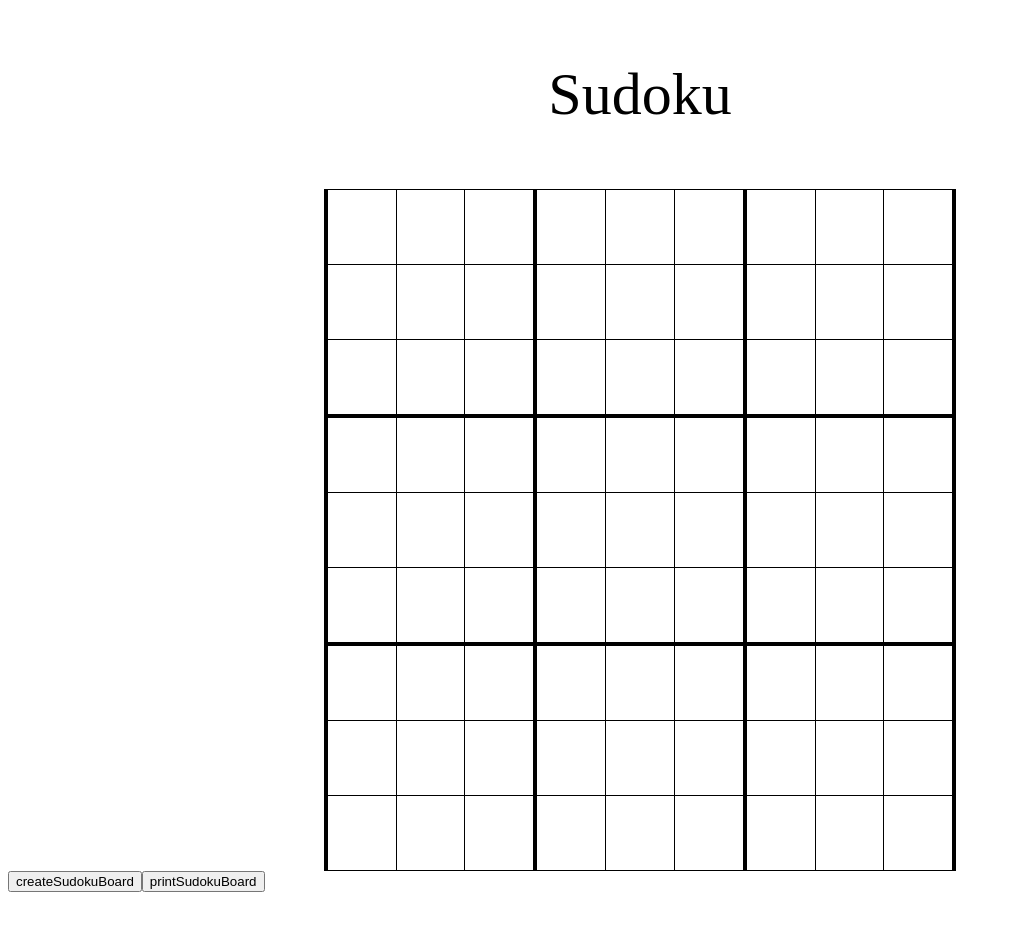
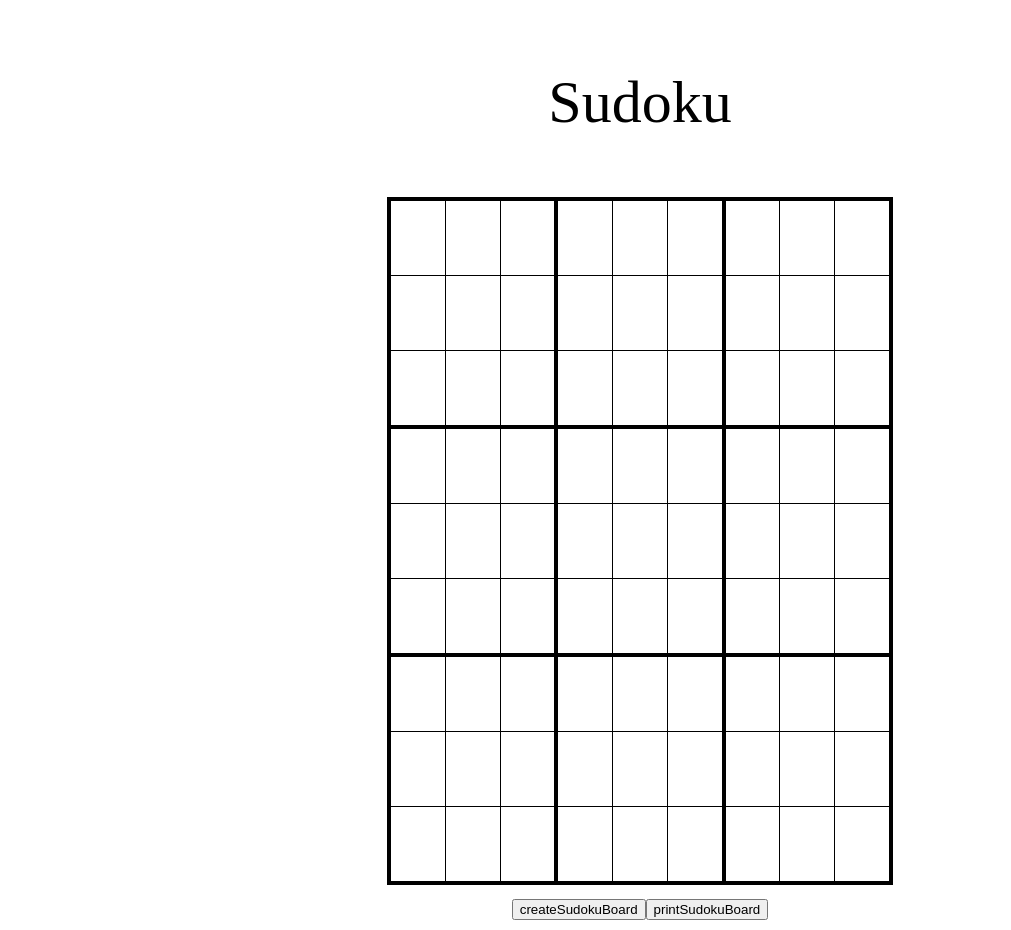
Before and after one commit to 10ku/Vue-Sudoku, a Vue app: page / in a window 1280 px wide. Shown: the whole page, without its empty margins (0-1011 px from the left). Before the commit the page ends 900 px from the top, so only its background shows below. Built offline with nearby package versions, Linux system fonts and the light colour scheme.

Commit message:
Solver now tries filling randomly from 1-9
Added some highlighting on cell selection

```diff
--- a/src/components/Sudoku.vue
+++ b/src/components/Sudoku.vue
@@ -1,9 +1,12 @@
 <template>
 <div id="sudoku">
-	<p class="title">Sudoku</p>
+	<div class="grid-container">
+		<div class="grid-item" @click="clearHighlight()"></div>
+		<div class="grid-item">
+			<p class="title" @click="clearHighlight()">Sudoku</p>
 			<table>
-		<tr v-for="(array, index) in grid" :key=array.id :class="(index === 2 || index === 5) ? 'boldGridHor' : null">
-			<td v-for="(value, index) in array" :key=value.id :class="(index === 2 || index === 5) ? 'boldGridVert' : null">{{value ? value : null}}</td>
+				<tr v-for="(array, yIndex) in grid" :key=array.id :class="(yIndex % 3 === 0) ? 'boldGridHor' : null">
+					<td v-for="(value, xIndex) in array" :key=value.id @click="highlightSelection($event)" :id="'x' + xIndex + 'y' + yIndex" :class="(xIndex % 3 === 0) ? 'boldGridVert' : null">{{value !== 0 ? value : null}}</td>
 				</tr>
 			</table>
 			<!-- <button @click="testHor3Button()">testHor3Button</button> -->
@@ -13,6 +16,9 @@
 			<button @click="printSudokuBoard()">printSudokuBoard</button>
 			<!-- <button @click="testCheckAllForValue()">testCheckAllForValue</button> -->
 			<!-- <button @click="testGetShuffledArray()">testGetShuffledArray</button> -->
+		</div>
+		<div class="grid-item" @click="clearHighlight()"></div>
+	</div>
 </div>
 </template>
 
@@ -57,7 +63,6 @@ export default class Sudoku extends Vue
 	grid: number[][] = [];
 	gridService = new GridService(this.grid)
 
-
 	created()
 	{
 		this.gridService.initBoard();
@@ -92,10 +97,57 @@ export default class Sudoku extends Vue
 		console.log(this.gridService.checkAllForValue(3, 0, 4));
 		// console.log(this.grid.flat().indexOf(0));
 	}
+
+	private highlightSelection(event: Event)
+	{
+		const selectedElement = event.target as Element;
+		let currElement: Element;
+		const selectedElementId = selectedElement.id;
+		const selectedX = selectedElementId.charAt(1);
+		const selectedY = selectedElementId.charAt(3);
+
+		this.clearHighlight();
+
+		for (let i = 0; i < 9; i++)
+		{
+			currElement = document.getElementById("x" + i + "y" + selectedY) as Element;
+			currElement.classList.add("additionalHighlight");
+		}
+
+		for (let i = 0; i < 9; i++)
+		{
+			currElement = document.getElementById("x" + selectedX + "y" + i) as Element;
+			currElement.classList.add("additionalHighlight");
+		}
+
+		console.log(selectedElement.id);
+		selectedElement.classList.remove("additionalHighlight");
+		selectedElement.classList.add("highlight");
+	}
+
+	private clearHighlight()
+	{
+		const numElements = document.getElementsByTagName("td").length;
+
+		for (let i = 0; i < numElements; i++)
+		{
+			document.getElementsByTagName("td")[i].classList.remove("highlight", "additionalHighlight");
+		}
+	}
 }
 </script>
 
 <style scoped>
+div.grid-container
+{
+  display: grid;
+  grid-template-columns: 30% auto 30%;
+}
+div.grid-item
+{
+  font-size: 32px;
+  text-align: center;
+}
 p.title
 {
 	text-align: center;
@@ -104,7 +156,8 @@ p.title
 table
 {
 	border-collapse: collapse;
-	width: 50%;
+	border: 4px solid black;
+	width: 100%;
 	margin-left: auto;
 	margin-right: auto;
 }
@@ -121,15 +174,18 @@ td
 }
 tr.boldGridHor
 {
-	border-bottom: 4px solid black;
+	border-top: 4px solid black;
 }
-tr
+td.highlight
 {
-	border-left: 4px solid black;
-	border-right: 4px solid black;
+	background-color: steelblue;
+}
+td.additionalHighlight
+{
+	background-color: lightsteelblue;
 }
 td.boldGridVert
 {
-	border-right: 4px solid black;
+	border-left: 4px solid black;
 }
 </style>
--- a/src/services/GridService.ts
+++ b/src/services/GridService.ts
@@ -101,7 +101,8 @@ export default class GridService
 		this.fillSquaresDiagonally();
 		this.fillRemaining();
 		// this.removeCells(52);
-		this.removeCells(44);
+		// this.removeCells(49);
+		this.removeCells(40);
 	}
 
 	private fillSquaresDiagonally()
@@ -136,17 +137,22 @@ export default class GridService
 
 	private fillRemaining()
 	{
+		let shuffledArray: number[] = [];
+		let poppedElement = 0;
+
 		for (let y = 0; y < 9; y++)
 		{
 			for (let x = 0; x < 9; x++)
 			{
 				if (this.array2d[y][x] === 0)
 				{
+					shuffledArray = this.getShuffledArray();
 					for (let i = 1; i <= 9; i++)
 					{
-						if (this.checkAllForValue(x, y, i))
+						poppedElement = shuffledArray.pop() as number;
+						if (this.checkAllForValue(x, y, poppedElement))
 						{
-							this.array2d[y].splice(x, 1, i);
+							this.array2d[y].splice(x, 1, poppedElement);
 							this.fillRemaining()
 							if(this.array2d.flat().indexOf(0) === -1)
 							{
@@ -200,7 +206,7 @@ export default class GridService
 			}
 			iterations++;
 
-			if (iterations === 10000)
+			if (iterations === 500)
 			{
 				console.log(iterations);
 				this.zeroBoard();
```
Lines whose indentation alone changed are shown as unchanged.
